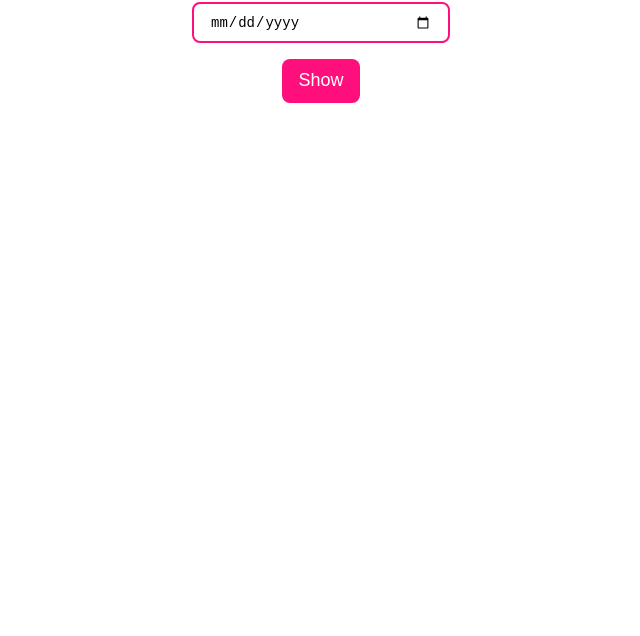
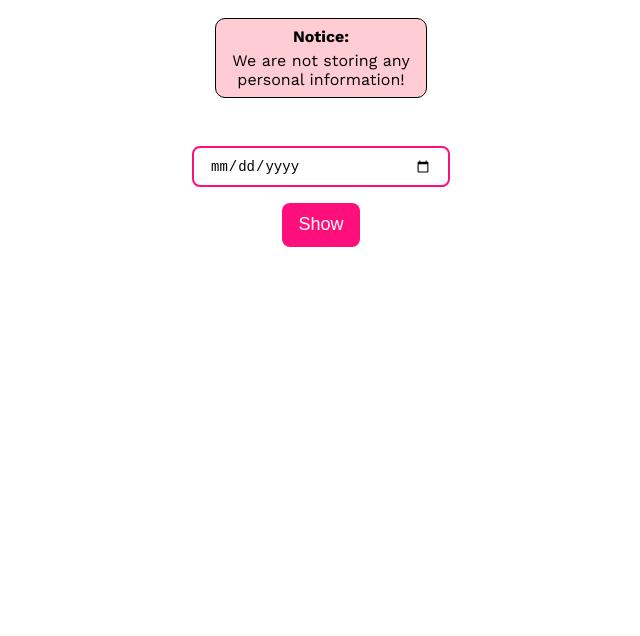
Before and after one commit to shristabaruah/Birhday-Palindrome, a plain HTML site: page index.html in a window 1280 px wide. Shown: the part 164-800 px from the top of the page, without its empty margins (319-959 px from the left). Drawn offline with nearby package versions, Linux system fonts and the light colour scheme.

Commit message:
Add notice

```diff
--- a/index.html
+++ b/index.html
@@ -10,6 +10,8 @@
 <body>
     <main>
     <h1>Palindrome Birthday!!</h1>
+    <div id="notice-div"> <div style="font-weight: bold; margin: 0; padding-bottom: 5px;">Notice:</div> We are not storing any personal information!</div>
+
     <label id="label"></label>
     <input type="date" id="date"/>
     <button id="btn">Show</button>
--- a/style.css
+++ b/style.css
@@ -31,6 +31,14 @@ main {
 p{
   font-size: xx-large;
   margin: 2rem;
+}
+#notice-div {
+  border: 1px solid black;
+  border-radius: 10px;
+  padding: 0.5rem;
+  max-width: 20%;
+  margin: 2rem auto;
+  background-color: rgba(255, 170, 184, 0.6);
 }
 
 #label {
```
